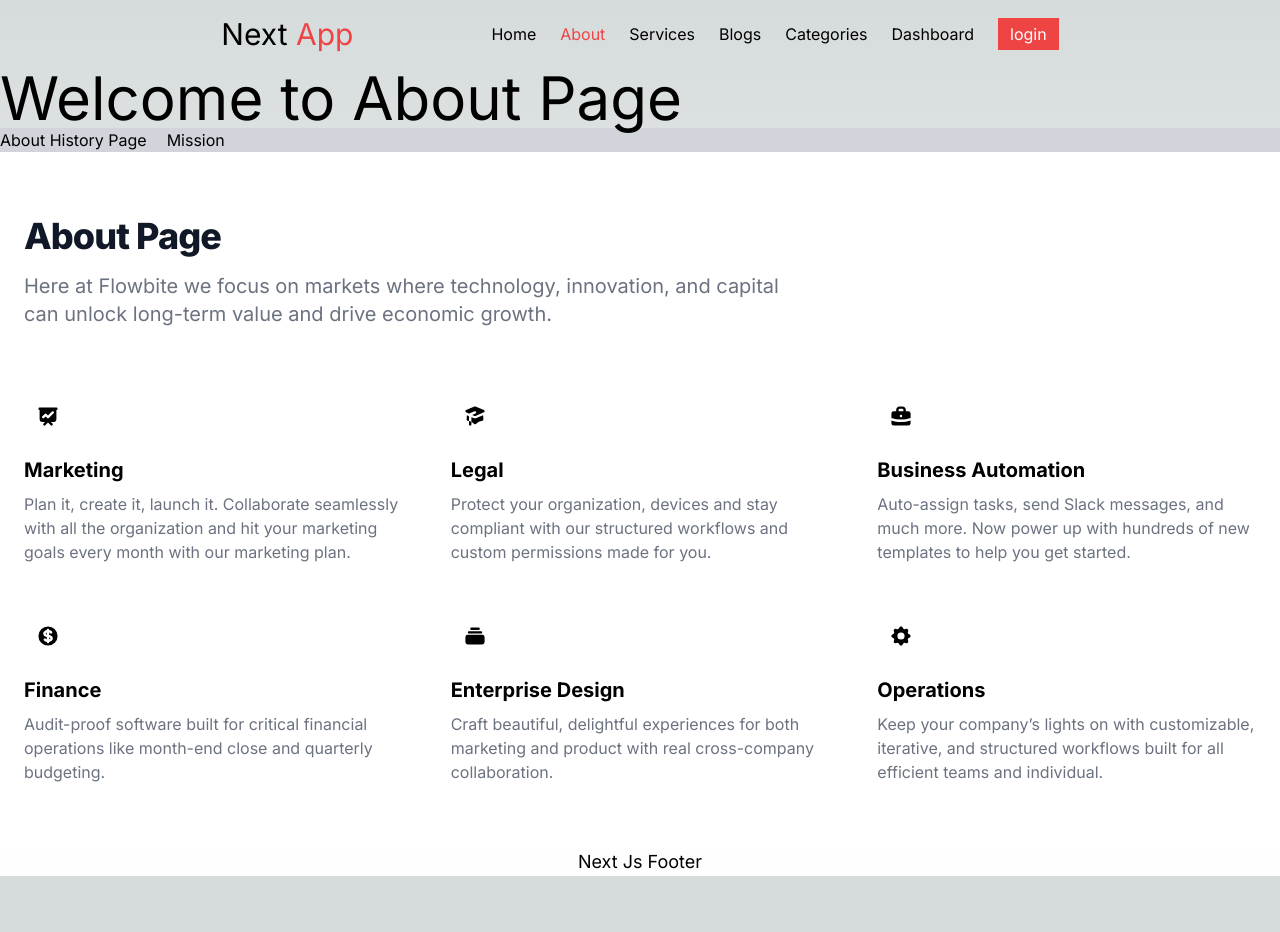
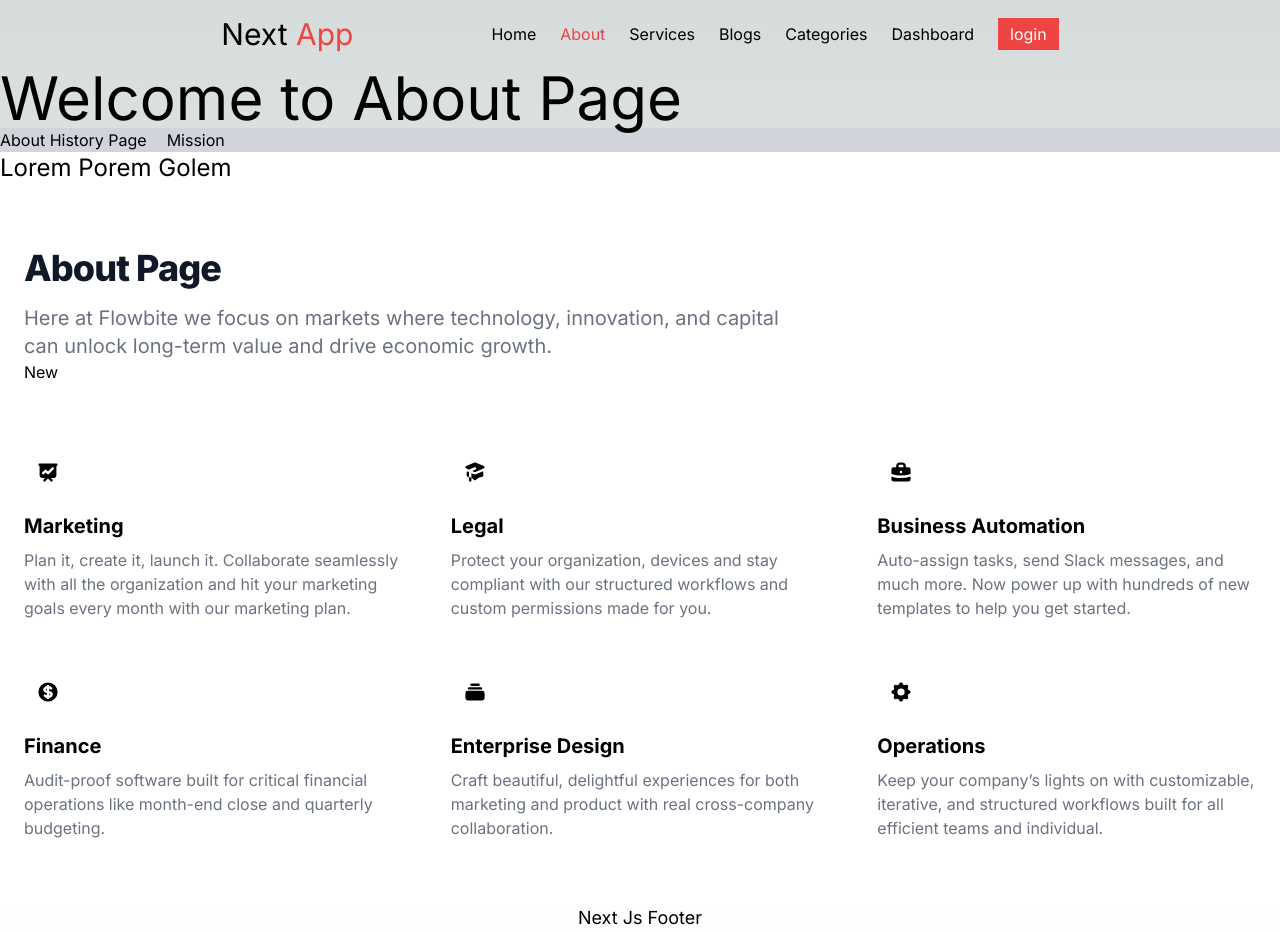
Before and after one commit to tahfeezmizan/next-js-project, a Next.js app: page /about in a window 1280 px wide. Before the commit the page ends 876 px from the top, so only its background shows below. Built offline with nearby package versions, Linux system fonts and the light colour scheme.

Commit message:
added some new

```diff
--- a/src/components/SectionDesign.jsx
+++ b/src/components/SectionDesign.jsx
@@ -10,11 +10,13 @@ const SectionDesign = () => {
                 <Link href={'/about/mission'}>Mission</Link>
             </div>
 
+            <p className="text-2xl">Lorem Porem Golem</p>
 
             <div class="py-8 px-4 mx-auto max-w-screen-xl sm:py-16 lg:px-6">
                 <div class="max-w-screen-md mb-8 lg:mb-16">
                     <h2 class="mb-4 text-4xl tracking-tight font-extrabold text-gray-900 dark:text-white">About Page</h2>
                     <p class="text-gray-500 sm:text-xl dark:text-gray-400">Here at Flowbite we focus on markets where technology, innovation, and capital can unlock long-term value and drive economic growth.</p>
+                    <h1>New</h1>
                 </div>
                 <div class="space-y-8 md:grid md:grid-cols-2 lg:grid-cols-3 md:gap-12 md:space-y-0">
                     <div>
```
